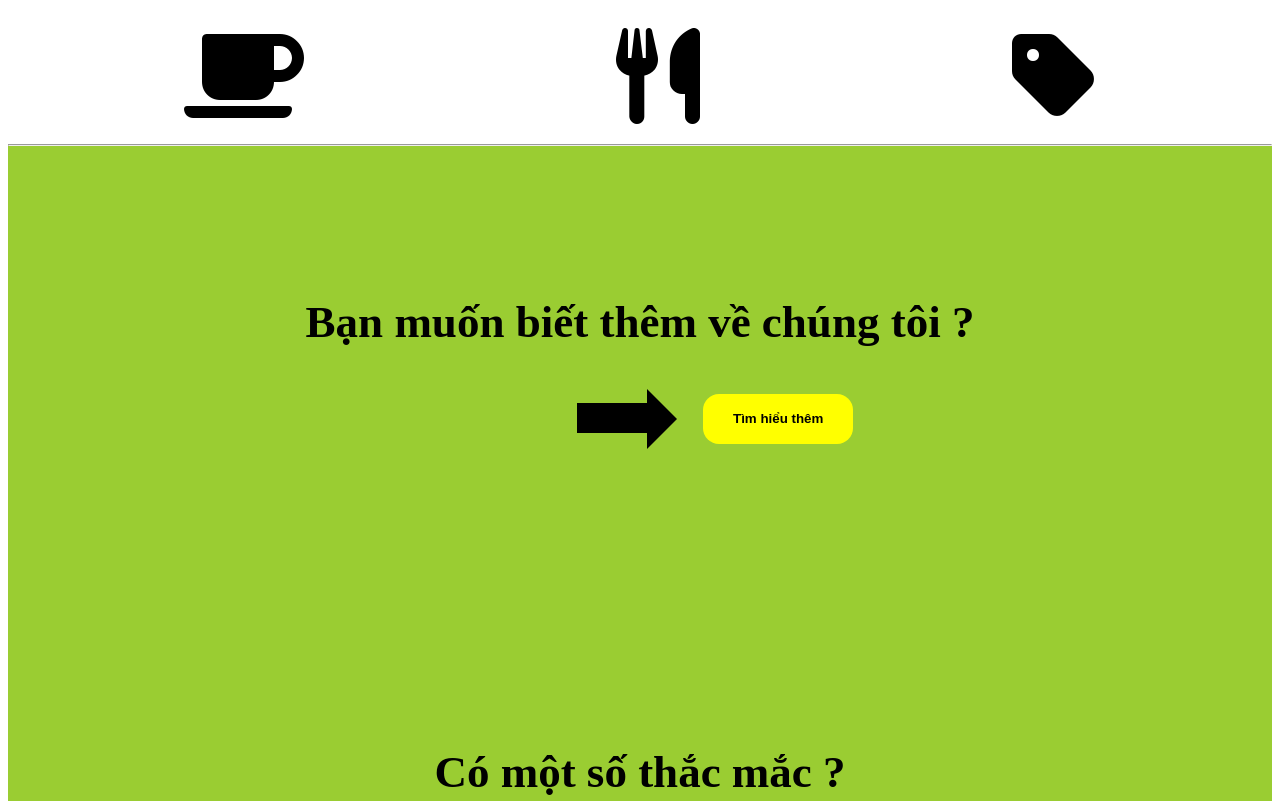
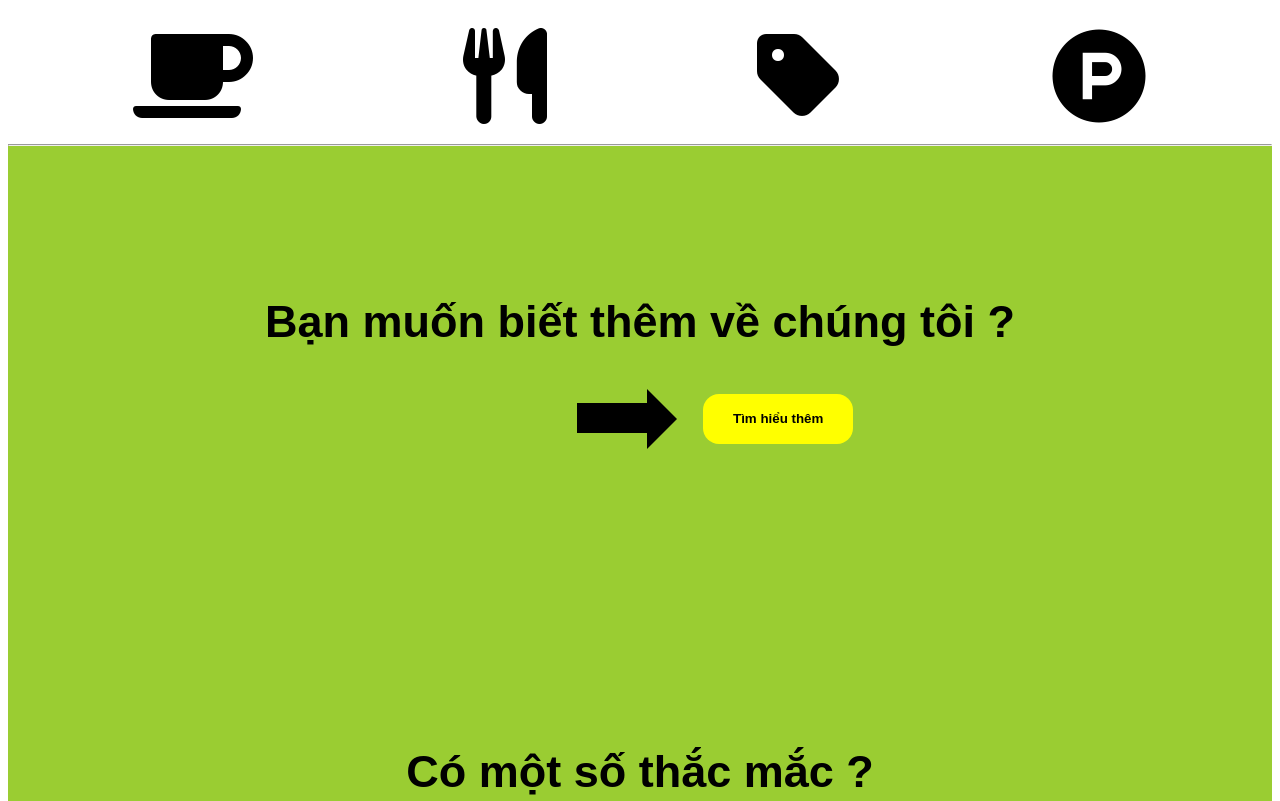
Before and after one commit to cuong200311/baiTapLon, a plain HTML site: page contact.html in a window 1280 px wide. Shown: the top 801 px of the page. Drawn offline with Linux system fonts and the light colour scheme.

Commit message:
link contact

```diff
--- a/contact.html
+++ b/contact.html
@@ -4,7 +4,7 @@
 <head>
     <title>Liên hệ với chúng tôi</title>
     <link rel="preconnect" href="https://fonts.googleapis.com">
-    <link href="https://fonts.googleapis.com/css2?family=Roboto:wght@300&display=swap" rel="stylesheet">
+    <link href="https://fonts.googleapis.com/css2?family=Roboto:wght@400&display=swap" rel="stylesheet">
     <meta charset="utf-8">
     <link href="css/contact.css" rel="stylesheet">
     <link href="https://cdnjs.cloudflare.com/ajax/libs/font-awesome/6.0.0-beta3/css/all.min.css" rel="stylesheet">
@@ -16,6 +16,7 @@
             <a href="index.html"><i class="fas fa-coffee fa-6x" title="Trang chủ"></i></a>
             <a href="#"><i class="fas fa-utensils fa-6x" title="Thực đơn"></i></a>
             <a href="#"><i class="fas fa-tag fa-6x" title="Khuyến mãi"></i></a>
+            <a href="#"><i class="fab fa-product-hunt fa-6x" title="Sản phẩm"></i></a>
         </div>
         <hr>
     </header>
--- a/css/contact.css
+++ b/css/contact.css
@@ -1,3 +1,6 @@
+* {
+    font-family: 'Raleway', sans-serif;
+}
 .header-div {
     padding: 20px;
     display: flex;
```
Also changed, not shown: index.html (+1 -1 lines).
